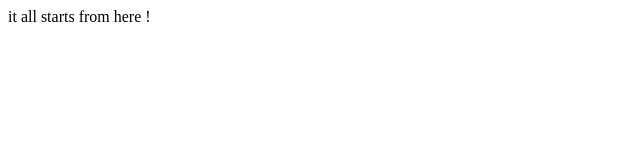
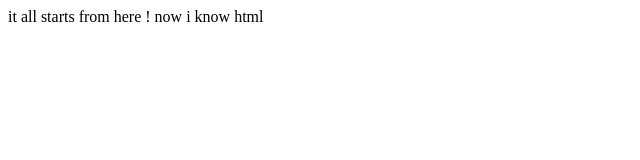
Before and after one commit to saransh786/udemy-course, a plain HTML site: page index.html in a window 1280 px wide. Shown: the whole page, without its empty margins (0-640 px from the left). Drawn offline with Linux system fonts and the light colour scheme.

Commit message:
update text

```diff
--- a/index.html
+++ b/index.html
@@ -8,5 +8,6 @@
 </head>
 <body>
     it all starts from here !
+    now i know html
 </body>
 </html>
```
